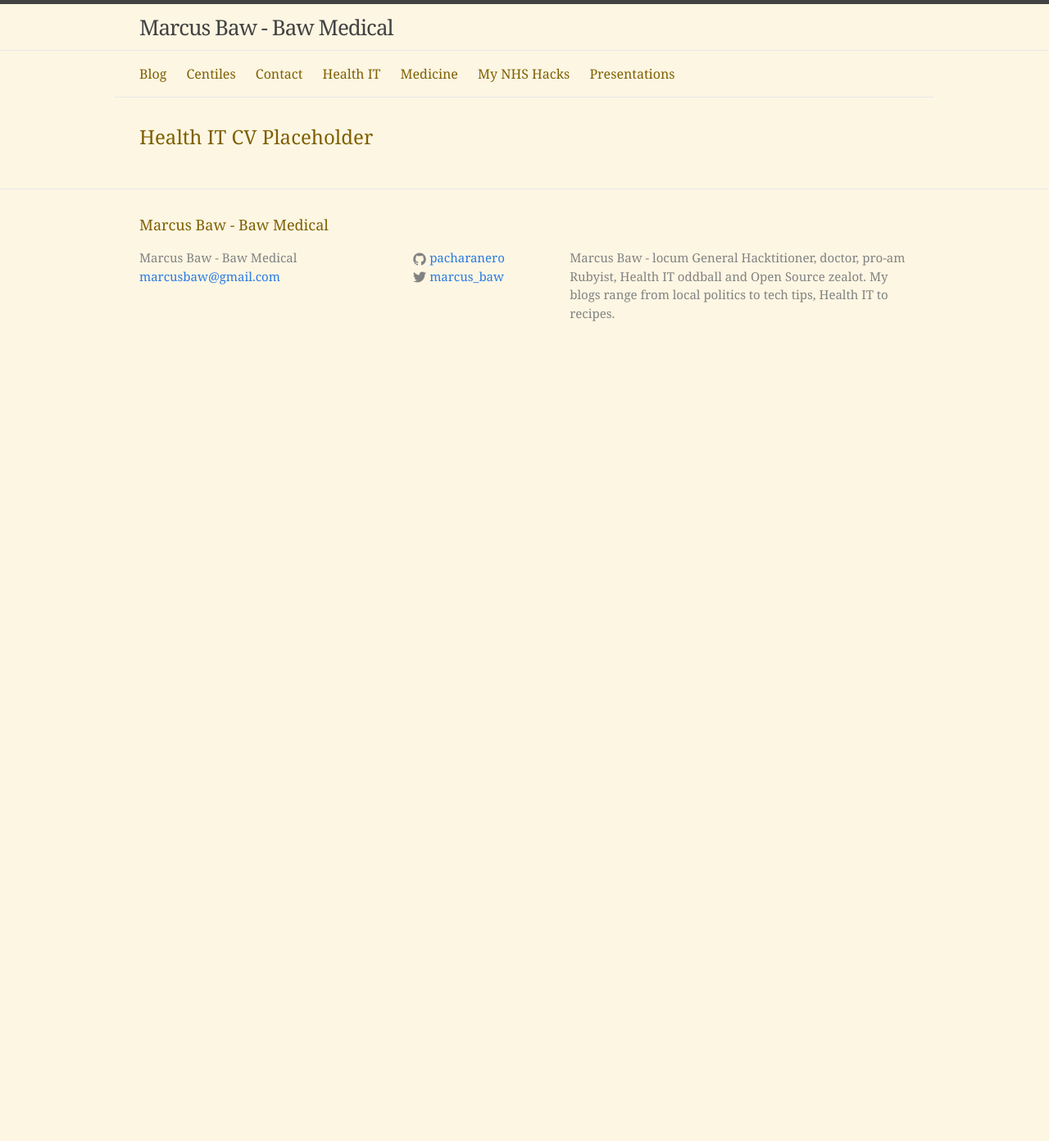
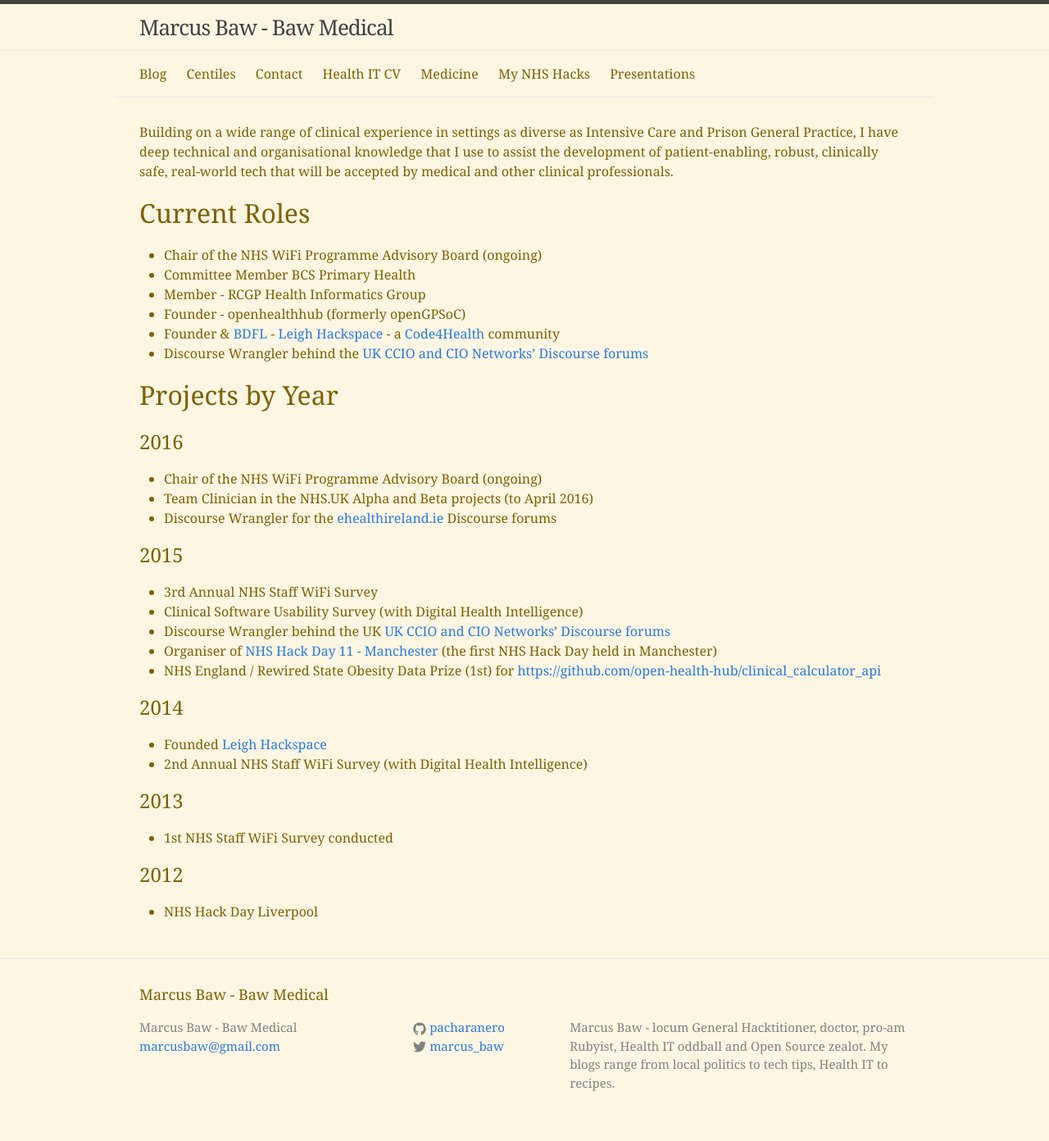
Before and after one commit to pacharanero/pacharanero.github.io, a Jekyll site: the page built from health-it.md, in a window 1280 px wide. Shown: the whole page at 82% size. Built offline with Jekyll 4.4.1, drawn with Linux system fonts in a browser that asks for light colours; before the commit the page ends 900 px from its top, so only the background shows below that.

Commit message:
health IT roles added

```diff
--- a/health-it.md
+++ b/health-it.md
@@ -1,9 +1,41 @@
 ---
 layout: default
-title: Health IT
+title: Health IT CV
 id: health-it
 active: active
 permalink: /health-it
 ---
 
-## Health IT CV Placeholder
+Building on a wide range of clinical experience in settings as diverse as Intensive Care and Prison General Practice, I have deep technical and organisational knowledge that I use to assist the development of patient-enabling, robust, clinically safe, real-world tech that will be accepted by medical and other clinical professionals.
+
+# Current Roles
+* Chair of the NHS WiFi Programme Advisory Board (ongoing)
+* Committee Member BCS Primary Health
+* Member - RCGP Health Informatics Group
+* Founder - openhealthhub (formerly openGPSoC)
+* Founder & [BDFL](https://en.wikipedia.org/wiki/Benevolent_dictator_for_life) - [Leigh Hackspace](http://www.leighhack.org) - a [Code4Health](https://code4health.org/) community
+* Discourse Wrangler behind the [UK CCIO and CIO Networks' Discourse forums](http://discourse.digitalhealth.net)
+
+# Projects by Year
+
+## 2016
+* Chair of the NHS WiFi Programme Advisory Board (ongoing)
+* Team Clinician in the NHS.UK Alpha and Beta projects (to April 2016)
+* Discourse Wrangler for the [ehealthireland.ie](http://www.ehealthireland.ie) Discourse forums
+
+## 2015
+* 3rd Annual NHS Staff WiFi Survey
+* Clinical Software Usability Survey (with Digital Health Intelligence)
+* Discourse Wrangler behind the UK [UK CCIO and CIO Networks' Discourse forums](http://discourse.digitalhealth.net)
+* Organiser of [NHS Hack Day 11 - Manchester](http://nhshackday.com/events/) (the first NHS Hack Day held in Manchester)
+* NHS England / Rewired State Obesity Data Prize (1st) for <https://github.com/open-health-hub/clinical_calculator_api>
+
+## 2014
+* Founded [Leigh Hackspace](http://www.leighhack.org)
+* 2nd Annual NHS Staff WiFi Survey (with Digital Health Intelligence)
+
+## 2013
+* 1st NHS Staff WiFi Survey conducted
+
+## 2012
+* NHS Hack Day Liverpool
```
